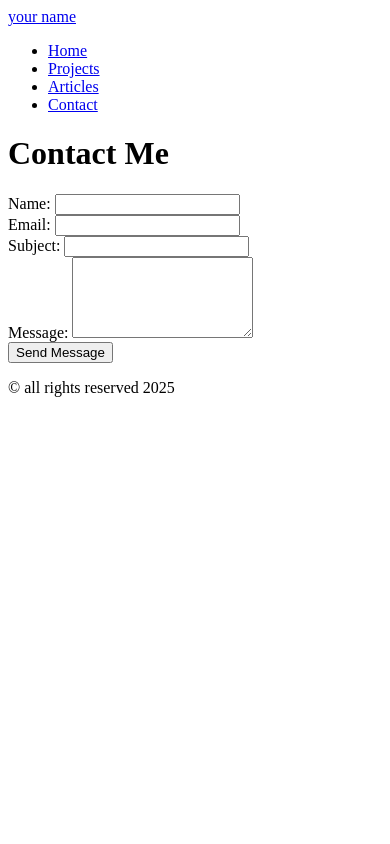
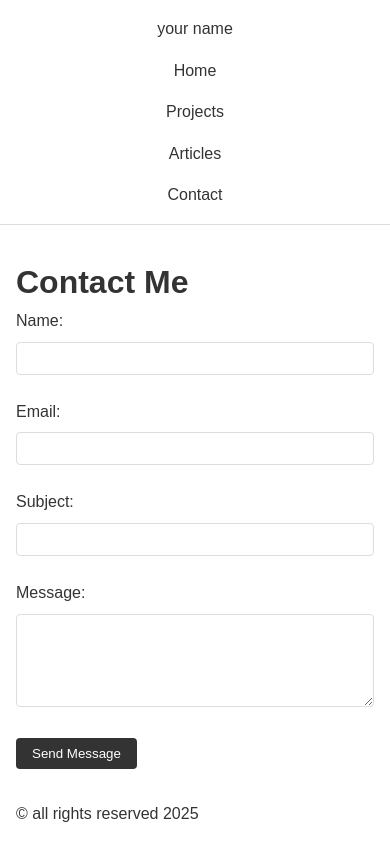
Before and after one commit to jose22072000/portfolio, a plain HTML site: page contact.html in a window 390 px wide. Drawn offline with Linux system fonts and the light colour scheme.

Commit message:
add reesponsive desing

```diff
--- a/contact.html
+++ b/contact.html
@@ -6,10 +6,12 @@
     <meta name="description" content="Contact me for web development projects and collaborations">
     <meta name="keywords" content="contact, web developer, frontend developer, hire">
     <title>Contact - Full Stack Developer Portfolio</title>
+    <link rel="stylesheet" href="styles.css">
+    <link href="https://fonts.googleapis.com/css2?family=Inter:wght@400;600&display=swap" rel="stylesheet">
 </head>
 <body>
-
     <header>
+        <div class="container">
             <nav>
                 <a href="/" aria-label="Homepage">your name</a>
                 <ul>
@@ -19,9 +21,11 @@
                     <li><a href="/contact.html">Contact</a></li>
                 </ul>
             </nav>
+        </div>
     </header>
 
     <main>
+        <div class="container">
             <h1>Contact Me</h1>
             <section class="contact-form">
                 <form action="/submit" method="POST">
@@ -48,10 +52,13 @@
                     <button type="submit">Send Message</button>
                 </form>
             </section>
+        </div>
     </main>
 
     <footer>
+        <div class="container">
             <p>&copy; all rights reserved 2025</p>
+        </div>
     </footer>
 </body>
 </html>
--- /dev/null
+++ b/styles.css
@@ -0,0 +1,187 @@
+/* CSS Variables for consistent theming */
+:root {
+  --primary-color: #333;
+  --secondary-color: #666;
+  --background-color: #fff;
+  --text-color: #333;
+  --border-color: #ddd;
+  --spacing-unit: 1rem;
+}
+
+/* Base styles */
+* {
+  margin: 0;
+  padding: 0;
+  box-sizing: border-box;
+}
+
+body {
+  font-family: 'Arial', sans-serif;
+  line-height: 1.6;
+  color: var(--text-color);
+}
+
+/* Layout */
+.container {
+  max-width: 1200px;
+  margin: 0 auto;
+  padding: 0 var(--spacing-unit);
+}
+
+/* Header and Navigation */
+header {
+  padding: 1rem;
+  background-color: var(--background-color);
+  border-bottom: 1px solid var(--border-color);
+}
+
+nav {
+  display: flex;
+  justify-content: space-between;
+  align-items: center;
+}
+
+nav ul {
+  display: flex;
+  list-style: none;
+  gap: 2rem;
+}
+
+nav a {
+  text-decoration: none;
+  color: var(--text-color);
+}
+
+/* Main content */
+main {
+  padding: 2rem 0;
+}
+
+.hero {
+  text-align: center;
+  padding: 3rem 1rem;
+}
+
+/* Grid layouts */
+.projects-grid, .testimonial-grid {
+  display: grid;
+  grid-template-columns: repeat(auto-fit, minmax(250px, 1fr));
+  gap: 2rem;
+  padding: 1rem;
+}
+
+/* Sections */
+section {
+  margin-bottom: 3rem;
+}
+
+/* Contact Form */
+.contact-form {
+  max-width: 600px;
+  margin: 0 auto;
+}
+
+.form-group {
+  margin-bottom: 1.5rem;
+}
+
+.form-group label {
+  display: block;
+  margin-bottom: 0.5rem;
+}
+
+.form-group input,
+.form-group textarea {
+  width: 100%;
+  padding: 0.5rem;
+  border: 1px solid var(--border-color);
+  border-radius: 4px;
+}
+
+button {
+  padding: 0.5rem 1rem;
+  background-color: var(--primary-color);
+  color: white;
+  border: none;
+  border-radius: 4px;
+  cursor: pointer;
+}
+
+/* Responsive design */
+@media (max-width: 768px) {
+  nav {
+    flex-direction: column;
+    gap: 1rem;
+  }
+
+  nav ul {
+    flex-direction: column;
+    text-align: center;
+    gap: 1rem;
+  }
+
+  .projects-grid, .testimonial-grid {
+    grid-template-columns: 1fr;
+  }
+}
+
+/* Dark mode support */
+@media (prefers-color-scheme: dark) {
+  :root {
+    --primary-color: #fff;
+    --secondary-color: #ccc;
+    --background-color: #333;
+    --text-color: #fff;
+    --border-color: #666;
+  }
+}
+
+/* Add these styles to your existing CSS file */
+
+/* Articles page specific styles */
+.articles-list article {
+    margin-bottom: 2rem;
+    padding: 1rem;
+    border: 1px solid var(--border-color);
+    border-radius: 4px;
+}
+
+.articles-list time {
+    color: var(--secondary-color);
+    font-size: 0.9rem;
+}
+
+/* Projects page specific styles */
+.project {
+    padding: 1rem;
+    border: 1px solid var(--border-color);
+    border-radius: 4px;
+}
+
+/* Testimonials specific styles */
+.testimonial {
+    padding: 1.5rem;
+    border: 1px solid var(--border-color);
+    border-radius: 8px;
+    background-color: var(--background-color);
+}
+
+.testimonial blockquote {
+    font-style: italic;
+}
+
+.testimonial cite {
+    display: block;
+    margin-top: 1rem;
+    color: var(--secondary-color);
+}
+
+/* Education section styles */
+.education ul {
+    list-style-position: inside;
+    margin-left: 1rem;
+}
+
+.education li {
+    margin-bottom: 0.5rem;
+}
```
Also changed, not shown: articles.html (+8 -0 lines), index.html (+4 -0 lines), projects.html (+8 -0 lines). Lines whose indentation alone changed are shown as unchanged.
